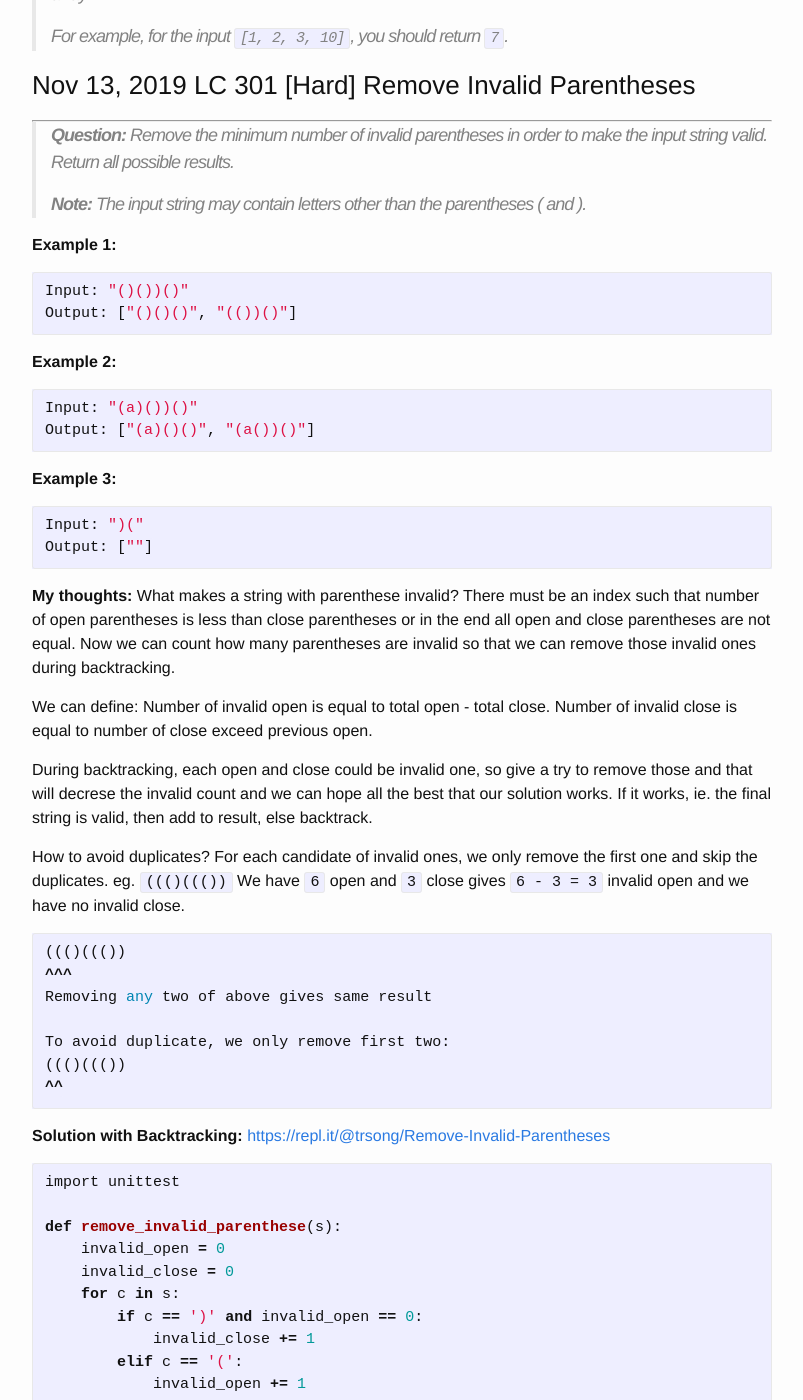
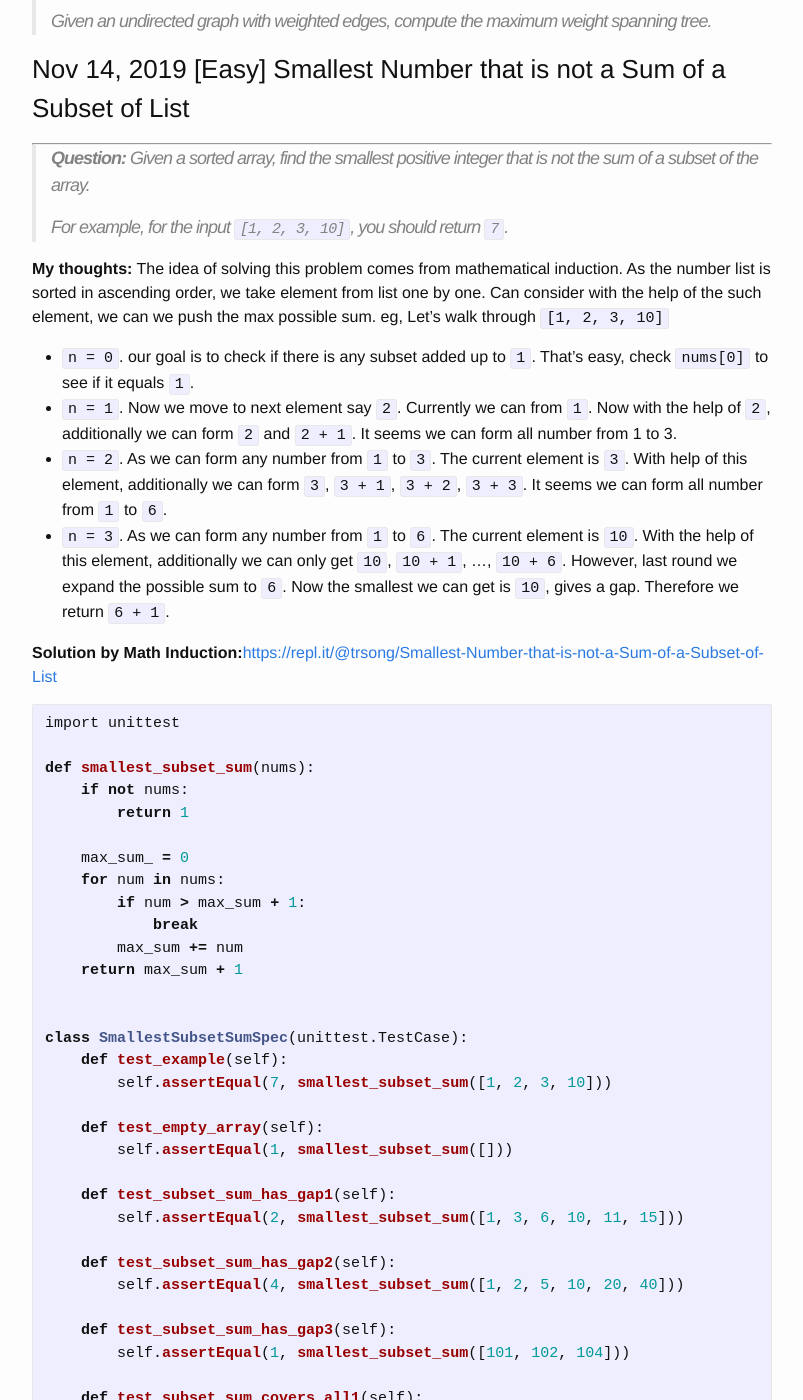
Before and after one commit to trsong/trsong.github.io, a Jekyll site: the page built from _posts/2019-11-01-DailyQuestionsNov.md, in a window 1280 px wide and 1400 px high, scrolled down 976 px. Shown: the whole window, without its empty margins (238-1041 px from the left). Built offline with Jekyll 4.4.1, drawn with Linux system fonts in a browser that asks for light colours; some of the changed text lies outside the part shown.

Commit message:
Add Solution to Nov 14 Question

````diff
--- a/_posts/2019-11-01-DailyQuestionsNov.md
+++ b/_posts/2019-11-01-DailyQuestionsNov.md
@@ -18,19 +18,83 @@ categories: Python/Java
 
 **Java Playground:** [https://repl.it/languages/java](https://repl.it/languages/java)
 
-<!--
-### Nov 14, 2019 \[Hard\] Maximum Spanning Tree
+
+### Nov 15, 2019 \[Hard\] Maximum Spanning Tree
 ---
 > **Question:** Recall that the minimum spanning tree is the subset of edges of a tree that connect all its vertices with the smallest possible total edge weight.
 >
 > Given an undirected graph with weighted edges, compute the maximum weight spanning tree.
--->
+
 
 ### Nov 14, 2019 \[Easy\] Smallest Number that is not a Sum of a Subset of List
 ---
 > **Question:** Given a sorted array, find the smallest positive integer that is not the sum of a subset of the array.
 >
 > For example, for the input `[1, 2, 3, 10]`, you should return `7`.
+
+**My thoughts:** The idea of solving this problem comes from mathematical induction. As the number list is sorted in ascending order, we take element from list one by one. Can consider with the help of the such element, we can we push the max possible sum. eg, Let's walk through `[1, 2, 3, 10]`
+
+- `n = 0`. our goal is to check if there is any subset added up to `1`. That's easy, check `nums[0]` to see if it equals `1`.
+- `n = 1`. Now we move to next element say `2`. Currently we can from `1`. Now with the help of `2`, additionally we can form `2` and `2 + 1`. It seems we can form all number from 1 to 3.
+- `n = 2`. As we can form any number from `1` to `3`. The current element is `3`. With help of this element, additionally we can form `3`, `3 + 1`, `3 + 2`, `3 + 3`. It seems we can form all number from `1` to `6`.
+- `n = 3`. As we can form any number from `1` to `6`. The current element is `10`. With the help of this element, additionally we can only get `10`, `10 + 1`, ..., `10 + 6`. However, last round we expand the possible sum to `6`. Now the smallest we can get is `10`, gives a gap. Therefore we return `6 + 1`.
+
+
+**Solution by Math Induction:**[https://repl.it/@trsong/Smallest-Number-that-is-not-a-Sum-of-a-Subset-of-List](https://repl.it/@trsong/Smallest-Number-that-is-not-a-Sum-of-a-Subset-of-List)
+```py
+import unittest
+
+def smallest_subset_sum(nums):
+    if not nums:
+        return 1
+
+    max_sum_ = 0
+    for num in nums:
+        if num > max_sum + 1:
+            break
+        max_sum += num
+    return max_sum + 1
+
+
+class SmallestSubsetSumSpec(unittest.TestCase):
+    def test_example(self):
+        self.assertEqual(7, smallest_subset_sum([1, 2, 3, 10]))
+
+    def test_empty_array(self):
+        self.assertEqual(1, smallest_subset_sum([]))
+
+    def test_subset_sum_has_gap1(self):
+        self.assertEqual(2, smallest_subset_sum([1, 3, 6, 10, 11, 15]))
+
+    def test_subset_sum_has_gap2(self):
+        self.assertEqual(4, smallest_subset_sum([1, 2, 5, 10, 20, 40]))
+
+    def test_subset_sum_has_gap3(self):
+        self.assertEqual(1, smallest_subset_sum([101, 102, 104]))
+
+    def test_subset_sum_covers_all1(self):
+        self.assertEqual(5, smallest_subset_sum([1, 1, 1, 1]))
+
+    def test_subset_sum_covers_all2(self):
+        self.assertEqual(26, smallest_subset_sum([1, 2, 4, 8, 10]))
+
+    def test_subset_sum_covers_all3(self):
+        self.assertEqual(16, smallest_subset_sum([1, 2, 4, 8]))
+
+    def test_subset_sum_covers_all4(self):
+        self.assertEqual(10, smallest_subset_sum([1, 1, 3, 4]))
+
+    def test_subset_sum_covers_all5(self):
+        self.assertEqual(22, smallest_subset_sum([1, 2, 3, 4, 5, 6]))
+
+
+if __name__ == '__main__':
+    unittest.main(exit=False)
+```
+
+
+
+
 
 ### Nov 13, 2019 LC 301 \[Hard\] Remove Invalid Parentheses
 ---
````
